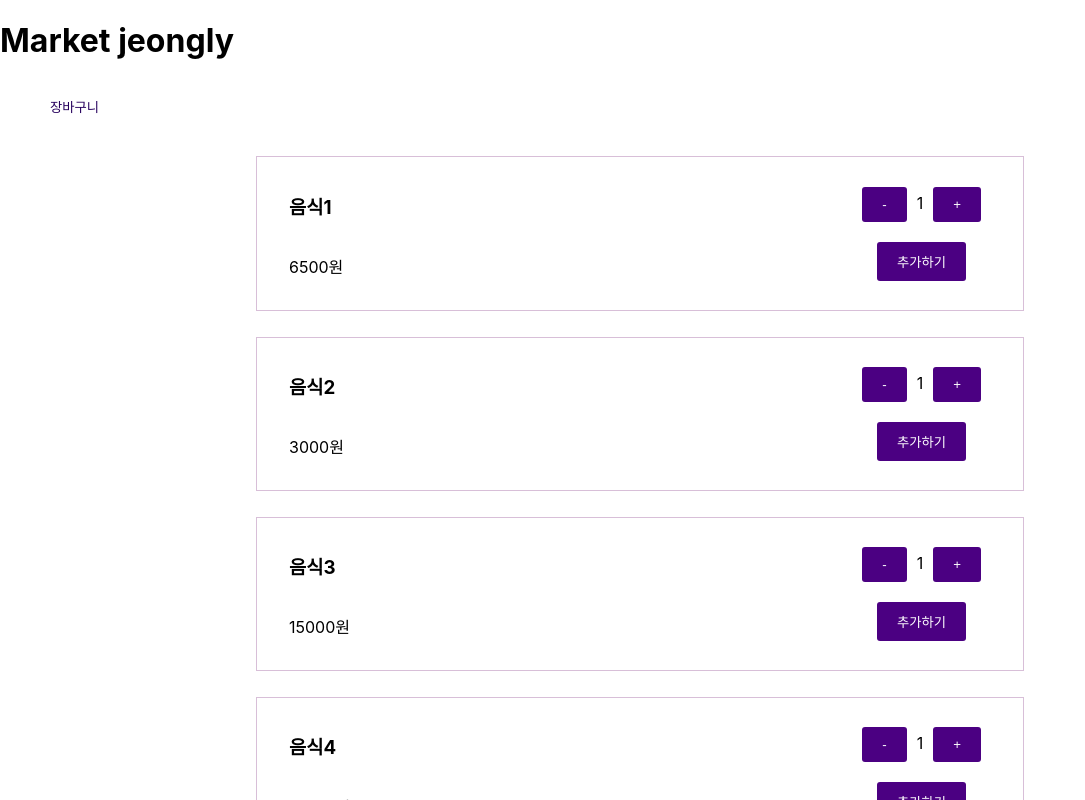
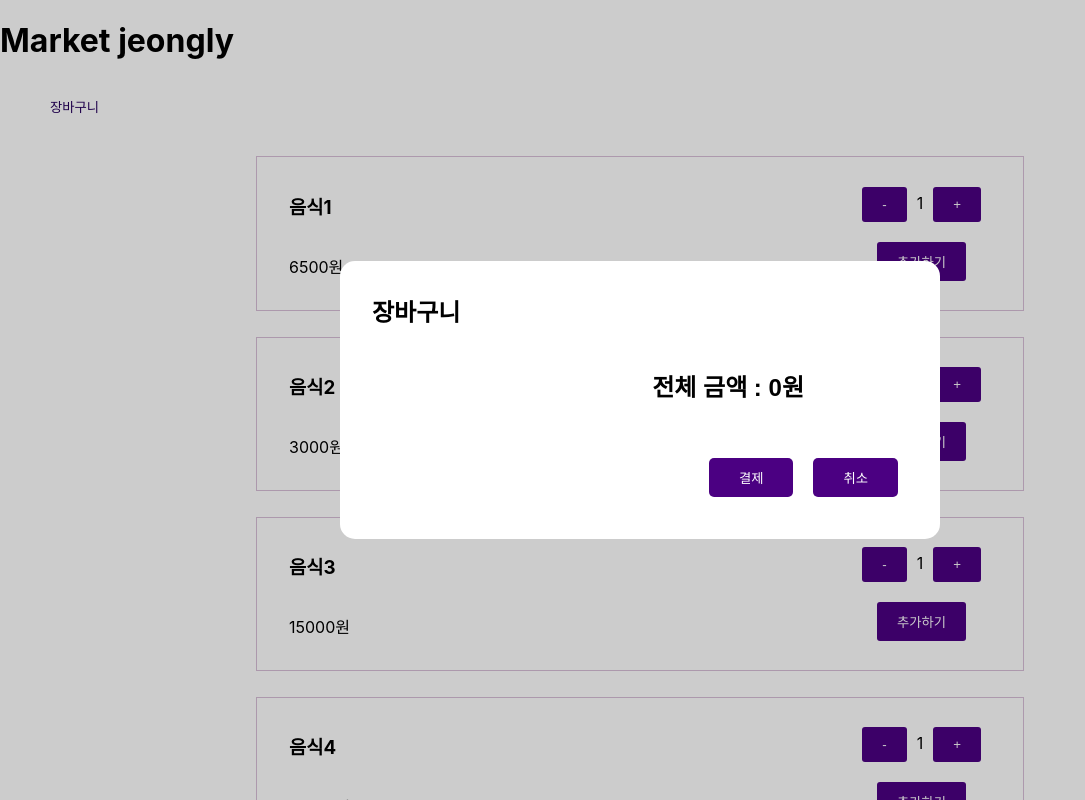
Before and after one commit to justkeepgoin/EazyEatsWeb, a React (Create React App) app: page / in a window 1280 px wide. Both pictures are taken after a click on the button "장바구니". Shown: the top 800 px of the page, without its empty margins (0-1085 px from the left). Built offline with nearby package versions, Linux system fonts and the light colour scheme.

Commit message:
feat. 모달 창 css 스타일링
- styled-components를 적용한 css 스타일링

```diff
--- a/src/CartModal.jsx
+++ b/src/CartModal.jsx
@@ -1,6 +1,6 @@
-// CartModal.jsx
 import React, { useState } from 'react';
 import ReactDOM from 'react-dom';
+import styled from "styled-components";
 
 const CartModal = ({ cartItems, onUpdateCartItemQuantity, onClose, onPay }) => {
   // 모달 내에서 장바구니 아이템, 금액 상태를 관리
@@ -19,19 +19,25 @@ const CartModal = ({ cartItems, onUpdateCartItemQuantity, onClose, onPay }) => {
     onUpdateCartItemQuantity(itemId, newQuantity);
   };
 
-
   // 총 금액 계산
-  const totalAmount = modalCartItems.reduce((total, item) => total + item.price * item.quantity, 0);
+  const totalAmount = modalCartItems.reduce((total, item) => {
+    return total + item.price * item.quantity;
+  }, 0);
 
   // 모달 렌더링
   return ReactDOM.createPortal(
-    <div className="cart-modal">
+    <Overlay>
+      <ModalWrap className="cart-modal">
         <div className="cart-content">
           <h2>장바구니</h2>
           {modalCartItems.map((item) => (
             <div key={item.id} className="cart-item">
+              <Card>
+                <CartItemText>
                 <span className="item-name">{item.name}</span>
                 <span className="item-price">{item.price}원</span>
+                </CartItemText>
+                <QuantityWrapper>
                 <div className="quantity-control">
                   <button
                     className="decrement-button"
@@ -47,21 +53,114 @@ const CartModal = ({ cartItems, onUpdateCartItemQuantity, onClose, onPay }) => {
                     +
                   </button>
                 </div>
+                </QuantityWrapper>
+              </Card>
             </div>
           ))}
-        <div className="total-amount">
-          총 금액: {totalAmount}원
+          <AmountCard className="total-amount">
+            전체 금액 : {totalAmount}원
+          </AmountCard>
         </div>
-      </div>
+        <ModalButton>
         <button className="close-button" onClick={onClose}>
           취소
         </button>
         <button className="pay-button" onClick={onPay}>
           결제
         </button>
-    </div>,
+        </ModalButton>
+      </ModalWrap>
+    </Overlay>,
     document.getElementById('cart-modal-root')
   );
 };
 
+const Overlay = styled.div`
+  position: fixed;
+  width: 100%;
+  height: 100%;
+  top: 0;
+  bottom: 0;
+  left: 0;
+  right: 0;
+  background: rgba(0, 0, 0, 0.2);
+  z-index: 9999;
+`;
+
+const ModalWrap = styled.div`
+  width: 600px;
+  height: fit-content;
+  border-radius: 15px;
+  background-color: #fff;
+  position: absolute;
+  top: 50%;
+  left: 50%;
+  transform: translate(-50%, -50%);
+
+  h2 {
+    margin: 1rem;
+    padding: 1rem;
+  }
+`;
+
+const Card = styled.div`
+display: flex;
+flex-direction: center;
+align-items: center;
+justify-content: space-between;
+border: 1px solid;
+margin: 2% 20% 2% 20%;
+padding: 1rem;
+`;
+
+const CartItemText = styled.div`
+display: flex;
+flex-direction: column;
+align-items: center;
+`;
+
+const QuantityWrapper = styled.div`
+display: flex;
+align-items: center;
+
+button {
+  background-color: #4B0082;
+  color: #fff;
+  padding: 10px 20px;
+  border: none;
+  border-radius: 5px;
+  cursor: pointer;
+  margin: 10px;
+}
+`;
+
+const AmountCard = styled.div`
+display: flex;
+flex-direction: row-reverse;
+align-items: center;
+margin: 2% 20% 2% 20%;
+padding: 1rem;
+font: small-caps bold 24px/1 sans-serif;
+`;
+
+const ModalButton = styled.div`
+display: flex;
+flex-direction: row-reverse;
+align-items: center;
+margin: 1rem;
+padding: 1rem;
+
+.close-button,
+.pay-button {
+  background-color: #4B0082;
+  color: #fff;
+  padding: 10px 30px;
+  margin: 10px;
+  border: none;
+  border-radius: 5px;
+  cursor: pointer;
+}
+`;
+
+
 export default CartModal;
```
Lines whose indentation alone changed are shown as unchanged.
